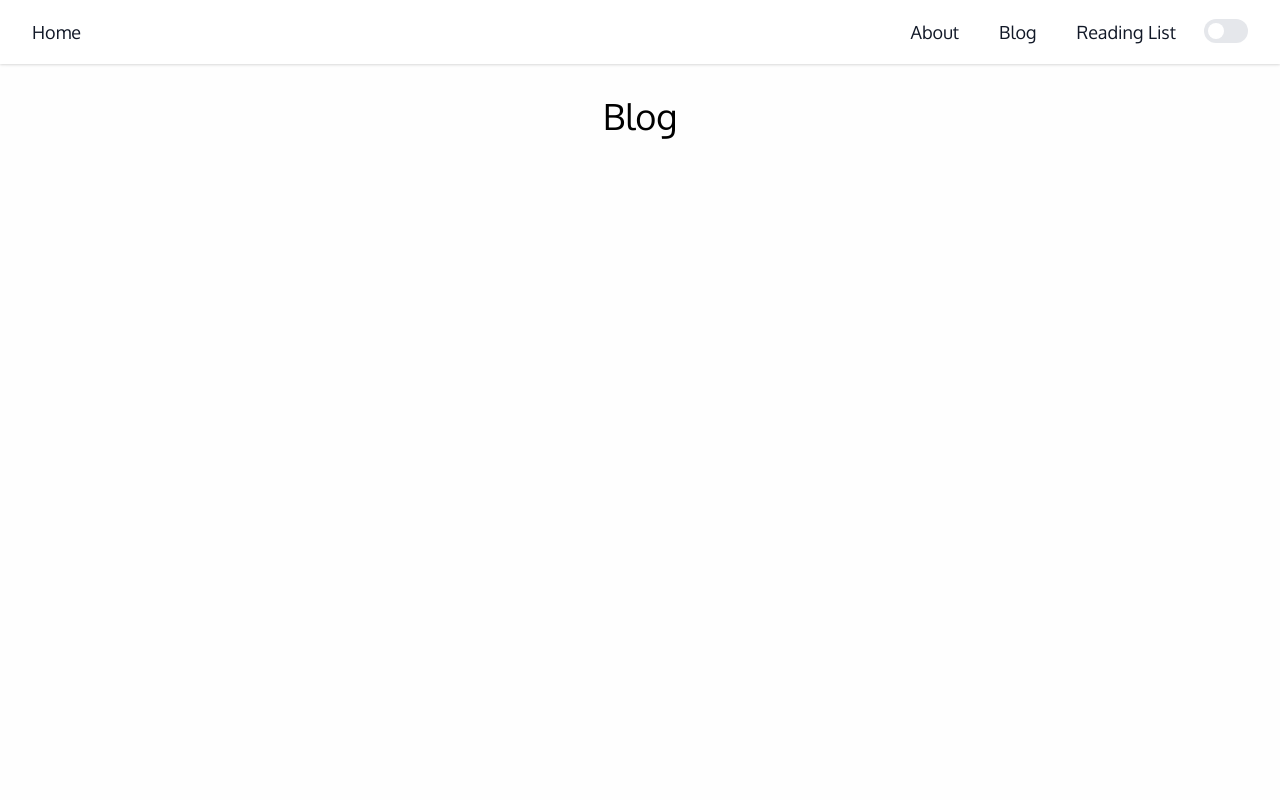
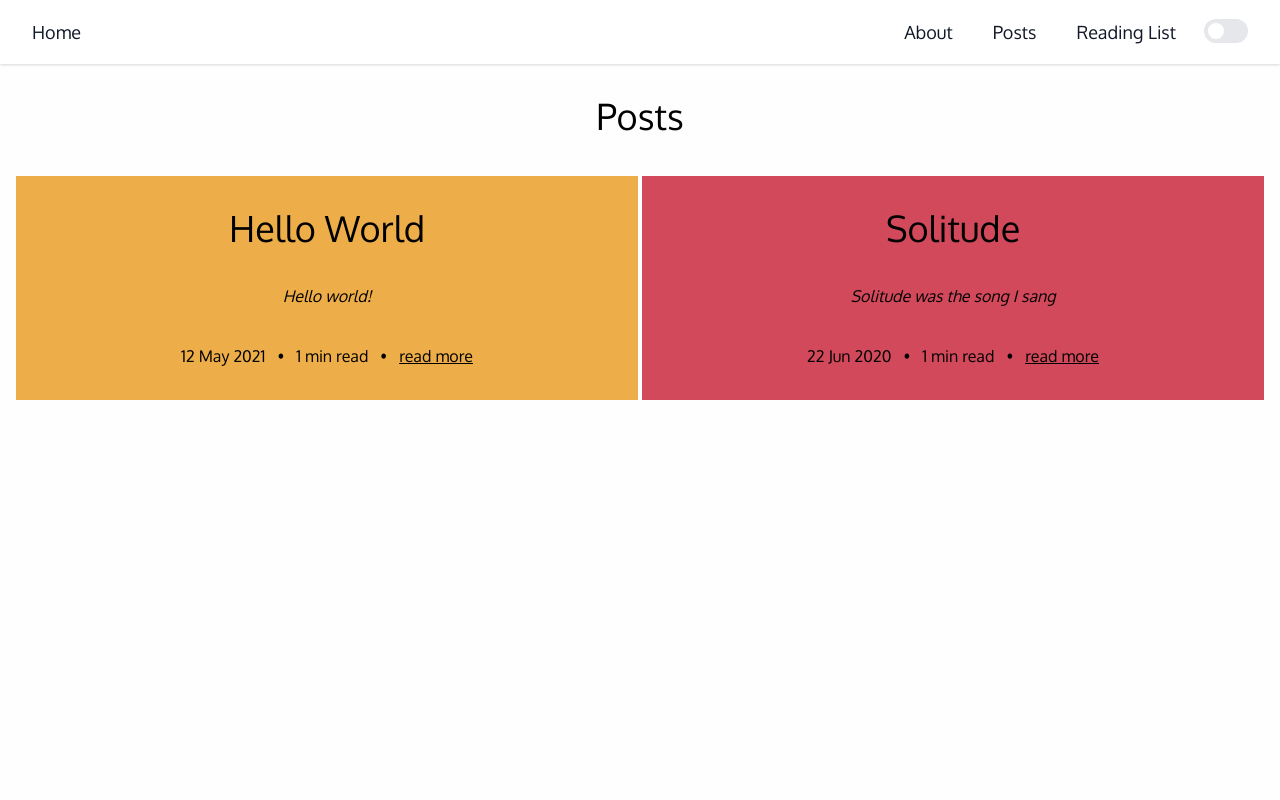
Before and after one commit to wutsqo/wutsqo-v3, a Gatsby site: page /blog in a window 1280 px wide. Shown: the top 800 px of the page. Built offline with nearby package versions, Linux system fonts and the light colour scheme; Gatsby itself is replaced by a stand-in of ours; what @tailwindcss/typography would draw is missing.

Commit message:
blog layout

```diff
--- a/src/components/animation/fadewhenvisible.js
+++ b/src/components/animation/fadewhenvisible.js
@@ -24,6 +24,7 @@ const FadeWhenVisible = ({ children }) => {
         visible: { opacity: 1, scale: 1 },
         hidden: { opacity: 0, scale: 0.9 },
       }}
+      className="h-full w-full"
     >
       {children}
     </motion.div>
--- a/src/components/navbar.js
+++ b/src/components/navbar.js
@@ -58,7 +58,7 @@ function Nav() {
                     to="/blog"
                     className=" px-3 py-2 rounded-md  text-lg no-underline"
                   >
-                    Blog
+                    Posts
                   </Link>
 
                   <Link
@@ -142,7 +142,7 @@ function Nav() {
                 to="/blog"
                 className="block px-3 py-2 rounded-md text-lg no-underline"
               >
-                Blog
+                Posts
               </Link>
 
               <Link
--- a/src/pages/blog.js
+++ b/src/pages/blog.js
@@ -3,16 +3,40 @@ import SEO from "../components/seo";
 import { graphql, Link, useStaticQuery } from "gatsby";
 import Layout from "../components/layout";
 import PageHeading from "../components/heading";
+import FadeWhenVisible from "../components/animation/fadewhenvisible";
+
+const PostCard = ({ title, date, slug, minutesRead, excerpt, color }) => {
+  return (
+    <div
+      className="w-full h-full p-8 text-center flex flex-col justify-between"
+      style={{ backgroundColor: color }}
+    >
+      <h1 className="text-4xl text-black dark:text-white">{title}</h1>
+      <p className="italic">{excerpt}</p>
+      <p className="text-base text-black dark:text-white">
+        {date} &nbsp; • &nbsp; {minutesRead} min read &nbsp; • &nbsp;{" "}
+        <Link to={`/${slug}`} className="underline">
+          read more
+        </Link>
+      </p>
+    </div>
+  );
+};
 
 const Blog = () => {
+  const colors = ["#EDAE49", "#D1495B", "#00798C"];
   const data = useStaticQuery(graphql`
     query {
-      allMarkdownRemark(filter: { fields: { collection: { eq: "blog" } } }) {
+      allMarkdownRemark(
+        filter: { fields: { collection: { eq: "blog" } } }
+        sort: { fields: frontmatter___date, order: DESC }
+      ) {
         edges {
           node {
             frontmatter {
               title
-              date
+              date(formatString: "DD MMM YYYY")
+              excerpt
             }
             excerpt
             fields {
@@ -27,17 +51,26 @@ const Blog = () => {
 
   return (
     <Layout>
-      {/* {data.allMarkdownRemark.edges.map((edge) => {
-        return (
-          <div className="max-w-screen-md mx-auto">
-            <Link to={`/${edge.node.fields.slug}`}>
-              <h4>{edge.node.frontmatter.title}</h4>
-            </Link>
-          </div>
-        );
-      })} */}
-      <SEO title="Blog" />
-      <PageHeading title="Blog" />
+      <SEO title="Posts" />
+      <PageHeading title="Posts" />
+      <div className="w-full mx-auto gap-1 px-4 grid grid-cols-1 md:grid-cols-2 justify-between">
+        {data.allMarkdownRemark.edges.map((edge, i) => {
+          return (
+            <div className="w-full h-56">
+              <FadeWhenVisible>
+                <PostCard
+                  title={edge.node.frontmatter.title}
+                  date={edge.node.frontmatter.date}
+                  slug={edge.node.fields.slug}
+                  minutesRead={edge.node.timeToRead}
+                  excerpt={edge.node.frontmatter.excerpt || edge.node.excerpt}
+                  color={colors[i % colors.length]}
+                />
+              </FadeWhenVisible>
+            </div>
+          );
+        })}
+      </div>
     </Layout>
   );
 };
--- /dev/null
+++ b/src/posts/blog/solitude.md
@@ -0,0 +1,26 @@
+---
+title: "Solitude"
+date: "2020-06-22"
+author: "Muhammad Urwatil Wutsqo"
+excerpt: "Solitude was the song I sang"
+---
+
+<figure>
+    <img src='https://old.wutsqo.wtf/assets/img/2796030549-small.jpg' alt='Depok'>
+    <figcaption>© 2019 Muhammad Urwatil Wutsqo</figcaption>
+</figure>
+
+> Solitude was the song I sang.\
+> And is.\
+> And will be.\
+> For I don't know how many years to come.\
+> \
+> And I guess accept this faith.\
+> Because, I'm a man on a mission.
+
+### Related:
+
+[What is Solitude? - Psychology Today](https://www.psychologytoday.com/intl/articles/200307/what-is-solitude)<br>
+[Loneliness - A Video by Kuzgesagt](https://youtu.be/n3Xv_g3g-mA)
+
+---
--- a/src/templates/blog.js
+++ b/src/templates/blog.js
@@ -1,5 +1,6 @@
 import { graphql } from "gatsby";
 import React from "react";
+import PageHeading from "../components/heading";
 import Layout from "../components/layout";
 import SEO from "../components/seo";
 
@@ -26,13 +27,12 @@ const Blog = (props) => {
       timeToRead={props.data.markdownRemark.timeToRead}
     >
       <SEO title={props.data.markdownRemark.frontmatter.title} />
+      <PageHeading title={props.data.markdownRemark.frontmatter.title} />
       <div
-        className="mt-5 max-w-screen-sm mx-auto"
+        className="mt-5 max-w-screen-sm mx-auto prose md:prose-lg dark:prose-dark prose-quoteless"
         dangerouslySetInnerHTML={{ __html: props.data.markdownRemark.html }}
       ></div>
-      <div className="mt-5 max-w-screen-md mx-auto">
-        <hr />
-      </div>
+      <div className="mt-5 max-w-screen-md mx-auto"></div>
     </Layout>
   );
 };
```
